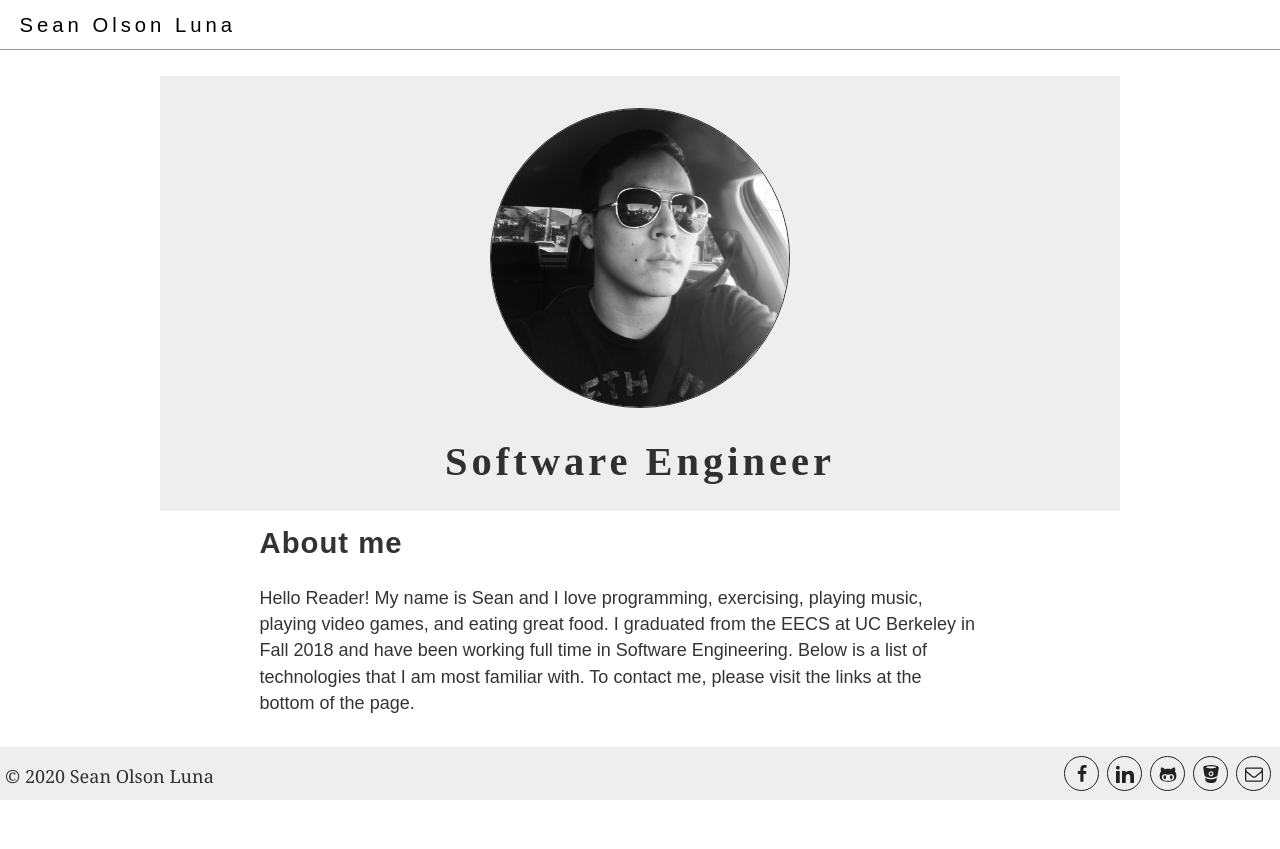
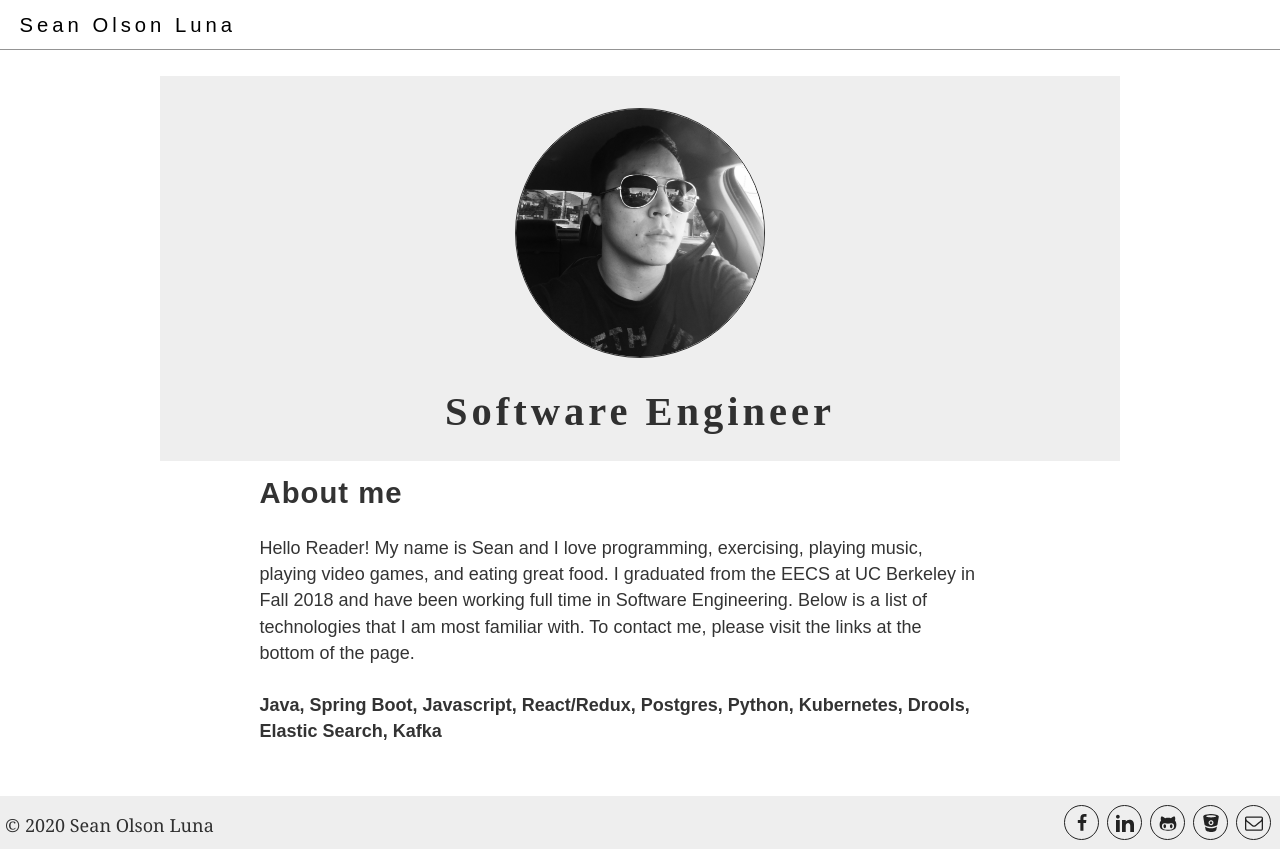
Before and after one commit to seanton213/personal_website, a Gatsby site: page / in a window 1280 px wide. Built offline with nearby package versions, Linux system fonts and the light colour scheme; Gatsby itself is replaced by a stand-in of ours.

Commit message:
Fixing style issues

```diff
--- a/src/components/About.js
+++ b/src/components/About.js
@@ -2,9 +2,13 @@ import React from 'react';
 import styled from 'styled-components';
 
 const AboutContainer = styled.div`
-  margin-top: 16px;
-  margin-left: 100px;
+  margin: 16px 100px;
   width: 75%;
+
+  @media screen and (max-width: 600px) {
+    margin: 16px 50px;
+    width: 75%;
+  }
 `;
 
 const Title = styled.h2`
--- a/src/components/Contacts.js
+++ b/src/components/Contacts.js
@@ -8,7 +8,7 @@ const StyledUl = styled.ul`
   display: flex;
   flex-flow: row wrap;
   flex-grow: 0;
-  flex-shrink: 0;
+  flex-shrink: 2;
   list-style: none;
   padding: 0;
   margin: 5px;
--- a/src/components/Footer.js
+++ b/src/components/Footer.js
@@ -4,19 +4,22 @@ import Contacts from './Contacts';
 import PropTypes from 'prop-types';
 
 const FooterComponent = styled.footer`
-  position: absolute;
-  left: 0;
-  bottom: 0;
   background: #eeeeee;
   display: flex;
   width: 100%;
   align-items: baseline;
   justify-content: space-between;
+
+  @media screen and (max-width: 448px) {
+    flex-direction: column;
+    align-items: center;
+  }
 `;
 
 const FooterText = styled.p`
   font-color: #949494;
   margin: 5px;
+  flex-shrink: 0;
 `;
 
 function Footer({ contacts }) {
--- a/src/components/Image.js
+++ b/src/components/Image.js
@@ -16,8 +16,10 @@ import styled from 'styled-components';
 
 const StyledImg = styled(Img)`
   margin: 32px;
-  height: 300px;
-  width: 300px;
+  max-height: 250px;
+  max-width: 250px;
+  height: 100%;
+  width: 100%;
   border-radius: 50%;
   border-style: solid;
   border-width: 1px;
--- a/src/components/Layout.css
+++ b/src/components/Layout.css
@@ -7,6 +7,9 @@ body {
   margin: 0;
   -webkit-font-smoothing: antialiased;
   -moz-osx-font-smoothing: grayscale;
+}
+html, body, #___gatsby, #gatsby-focus-wrapper {
+  height: 100%;
 }
 article,
 aside,
--- a/src/components/Layout.js
+++ b/src/components/Layout.js
@@ -14,10 +14,17 @@ import Footer from './Footer';
 import './Layout.css';
 import styled from 'styled-components';
 
-const LayoutContainer = styled.div`
+const OuterLayoutContainer = styled.div`
+  display: flex;
+  flex-direction: column;
+  height: 100%;
+`;
+
+const InnerLayoutContainer = styled.div`
   margin: 0 auto;
   padding: 0 1.0875rem 1.45rem;
   max-width: 1000px;
+  flex: 1 0 auto;
 `;
 
 const Layout = ({ children }) => {
@@ -39,13 +46,13 @@ const Layout = ({ children }) => {
   `);
 
   return (
-    <>
+    <OuterLayoutContainer>
       <Header siteTitle={data.site.siteMetadata.title} />
-      <LayoutContainer>
+      <InnerLayoutContainer>
         <main> {children} </main>
-      </LayoutContainer>
+      </InnerLayoutContainer>
       <Footer contacts={data.site.siteMetadata.contacts} />
-    </>
+    </OuterLayoutContainer>
   );
 };
 
```
